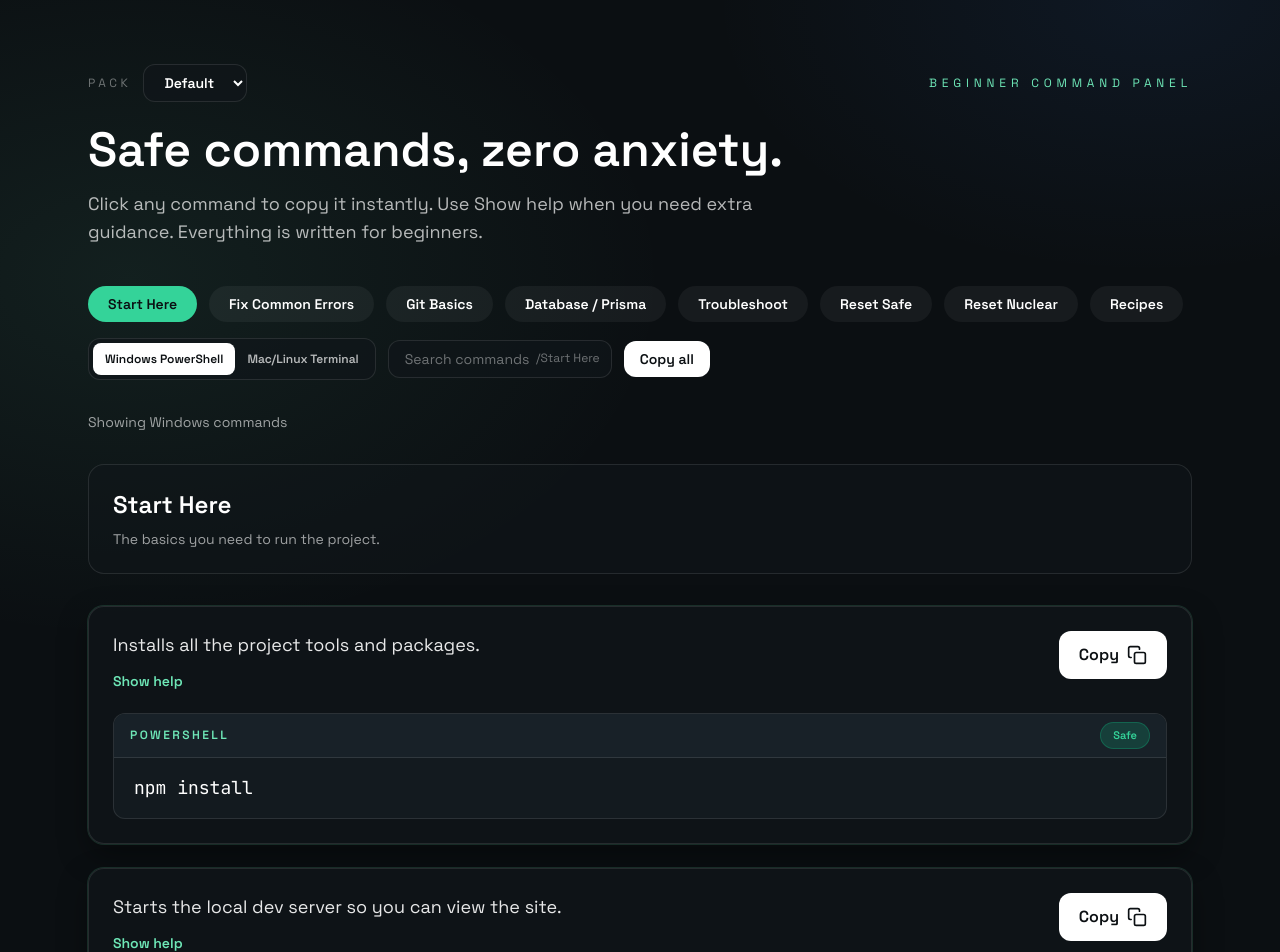
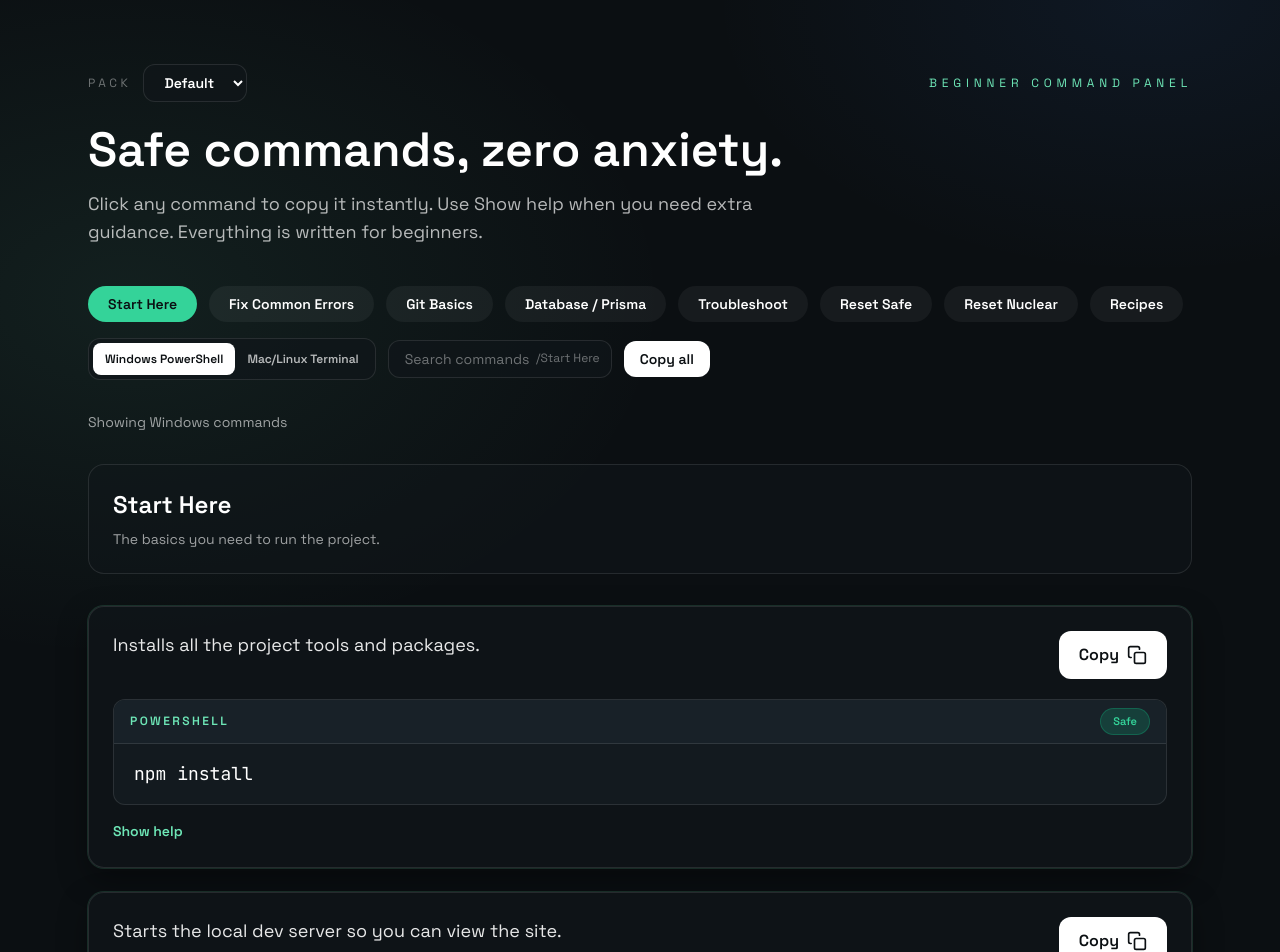
Before and after one commit to Acorn-Enterprise-Group/command-panel, a Next.js app: page / in a window 1280 px wide. Shown: the top 952 px of the page. Built offline with nearby package versions, Linux system fonts and the light colour scheme.

Commit message:
feat: add confidence mode help

```diff
--- a/components/CommandCard.tsx
+++ b/components/CommandCard.tsx
@@ -2,15 +2,15 @@
 
 import { useState } from 'react';
 import CopyButton from './CopyButton';
-import type { CommandItem, CommandLevel } from '../data/commandSets';
+import type { CommandItem, Level } from '../data/schema';
 
-const levelStyles: Record<CommandLevel, string> = {
+const levelStyles: Record<Level, string> = {
   safe: 'bg-emerald-500/20 text-safety-safe border-emerald-500/30',
   caution: 'bg-amber-500/20 text-safety-caution border-amber-500/30',
   danger: 'bg-rose-500/20 text-safety-danger border-rose-500/30'
 };
 
-const levelLabels: Record<CommandLevel, string> = {
+const levelLabels: Record<Level, string> = {
   safe: 'Safe',
   caution: 'Caution',
   danger: 'Danger'
@@ -18,7 +18,6 @@ const levelLabels: Record<CommandLevel, string> = {
 
 export default function CommandCard({ item }: { item: CommandItem }) {
   const [expanded, setExpanded] = useState(false);
-  const level = item.level ?? 'safe';
   const copyText = item.copyAs ?? item.command;
 
   return (
@@ -34,16 +33,8 @@ export default function CommandCard({ item }: { item: CommandItem }) {
           {item.notes && (
             <p className="text-sm text-white/60">{item.notes}</p>
           )}
-          <button
-            type="button"
-            onClick={() => setExpanded((prev) => !prev)}
-            className="text-sm font-semibold text-moss-500 hover:text-moss-600"
-            aria-expanded={expanded}
-          >
-            {expanded ? 'Hide help' : 'Show help'}
-          </button>
         </div>
-        <CopyButton text={copyText} />
+        <CopyButton text={copyText} level={item.level} />
       </div>
       <div className="mt-5 overflow-hidden rounded-xl border border-white/10 bg-ink-850">
         <div className="flex items-center justify-between border-b border-white/10 bg-ink-800 px-4 py-2">
@@ -52,23 +43,31 @@ export default function CommandCard({ item }: { item: CommandItem }) {
           </span>
           <span
             className={`rounded-full border px-3 py-1 text-[11px] font-semibold ${
-              levelStyles[level]
+              levelStyles[item.level]
             }`}
           >
-            {levelLabels[level]}
+            {levelLabels[item.level]}
           </span>
         </div>
         <pre className="overflow-x-auto px-5 py-4 text-lg font-mono text-white">
           <code>{item.command}</code>
         </pre>
       </div>
-      {level === 'danger' && (
+      {item.level === 'danger' && (
         <p className="mt-3 text-sm text-rose-200">
           This can delete files or discard work.
         </p>
       )}
+      <button
+        type="button"
+        onClick={() => setExpanded((prev) => !prev)}
+        className="mt-4 text-sm font-semibold text-moss-500 hover:text-moss-600"
+        aria-expanded={expanded}
+      >
+        {expanded ? 'Hide help' : 'Show help'}
+      </button>
       {expanded && (
-        <div className="mt-5 rounded-xl border border-white/10 bg-ink-900/60 p-4 text-sm text-white/80">
+        <div className="mt-4 rounded-xl border border-white/10 bg-ink-900/60 p-4 text-sm text-white/80">
           <div className="grid gap-4">
             {item.whenToUse && (
               <div>
--- a/components/CopyButton.tsx
+++ b/components/CopyButton.tsx
@@ -2,15 +2,18 @@
 
 import { useEffect, useState } from 'react';
 import { copyText } from '../lib/clipboard';
+import type { Level } from '../data/schema';
 
 type CopyState = 'idle' | 'copying' | 'copied' | 'error';
 
 export default function CopyButton({
   text,
-  label = 'Copy'
+  label = 'Copy',
+  level = 'safe'
 }: {
   text: string;
   label?: string;
+  level?: Level;
 }) {
   const [state, setState] = useState<CopyState>('idle');
 
@@ -45,6 +48,7 @@ export default function CopyButton({
             : 'bg-white text-ink-950 hover:bg-moss-500'
         }`}
         aria-label="Copy command to clipboard"
+        data-level={level}
       >
         <span className="text-base">{buttonText}</span>
         <svg
```
